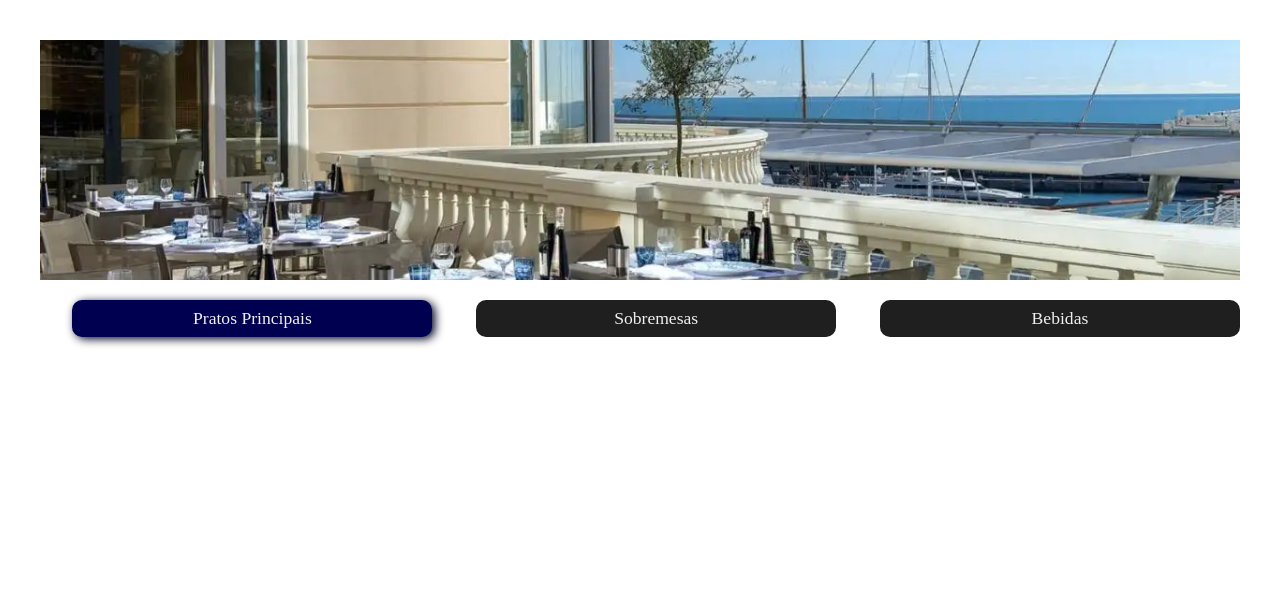
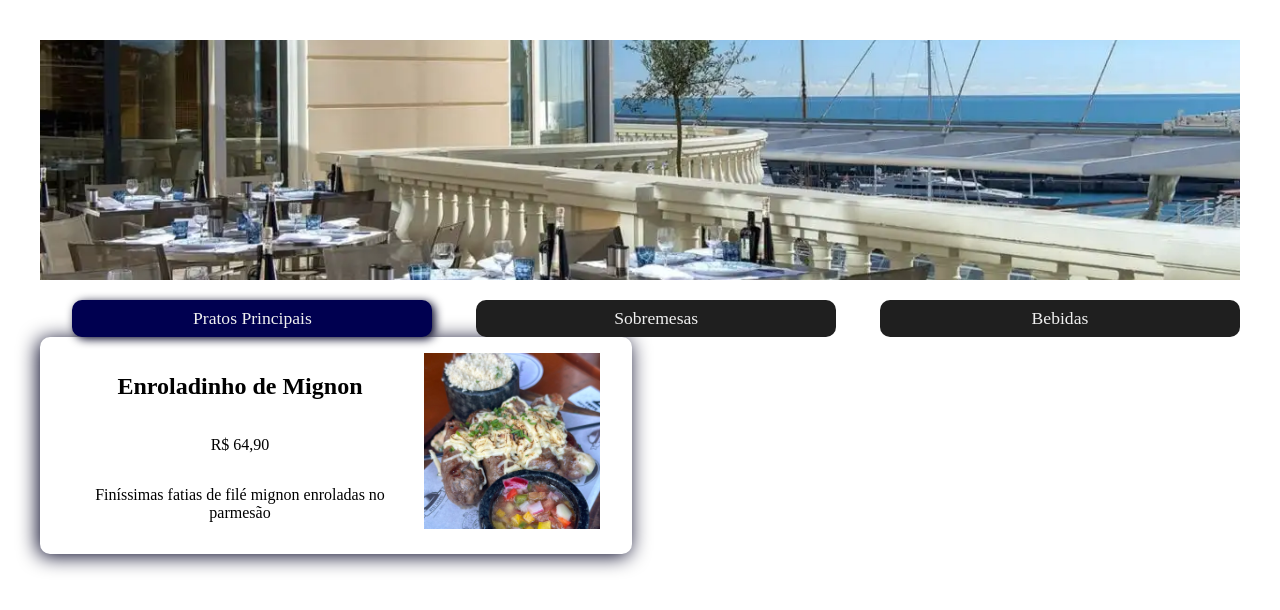
Before and after one commit to adrianovictorn/aula-03-intensivao, a React (Vite) app in the folder restaurante/: page / in a window 1280 px wide. Shown: the top 610 px of the page. Built offline with nearby package versions, Linux system fonts and the light colour scheme.

Commit message:
atualização

```diff
--- a/restaurante/src/App.jsx
+++ b/restaurante/src/App.jsx
@@ -1,12 +1,14 @@
 import Hashtaurante from "./assets/hashtaurante.webp";
 import './App.css';
 import { Navegacao } from "./Navegacao";
+import { ItemCardapio } from "./itemCardapio";
 export function App(){
 
 
   return <>
         <img src={Hashtaurante} alt="" className="capa"/>
         <Navegacao />
+        <ItemCardapio/>
   </>
 
 }
--- /dev/null
+++ b/restaurante/src/ItemCardapio.jsx
@@ -0,0 +1,12 @@
+import { enroladinhoMignon } from "./cardapio"
+
+export function ItemCardapio(){
+    return <div className="container-item-cardapio">
+        <div>
+            <h2>{enroladinhoMignon.nome}</h2>
+            <p>{enroladinhoMignon.preco}</p>
+            <p>{enroladinhoMignon.descricao}</p>
+        </div>
+        <img src={enroladinhoMignon.imagem}alt="" />
+    </div>
+}
--- a/restaurante/src/cardapio.js
+++ b/restaurante/src/cardapio.js
@@ -14,7 +14,7 @@ import cocaColaImg from './assets/bebidas/coca-cola.jpeg';
 import guaranaImg from './assets/bebidas/guarana.jpeg';
 import heinekenImg from './assets/bebidas/heineken.jpeg';
 
-const enroladinhoMignon = {
+export const enroladinhoMignon = {
   nome: 'Enroladinho de Mignon',
   preco: 'R$ 64,90',
   imagem: enroladinhoMignonImg,
```
